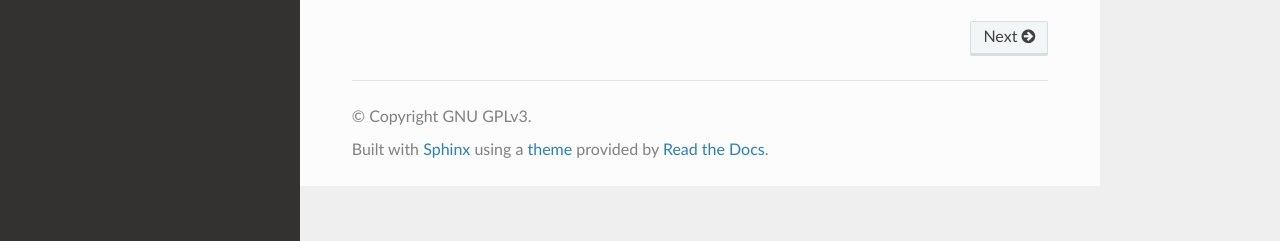
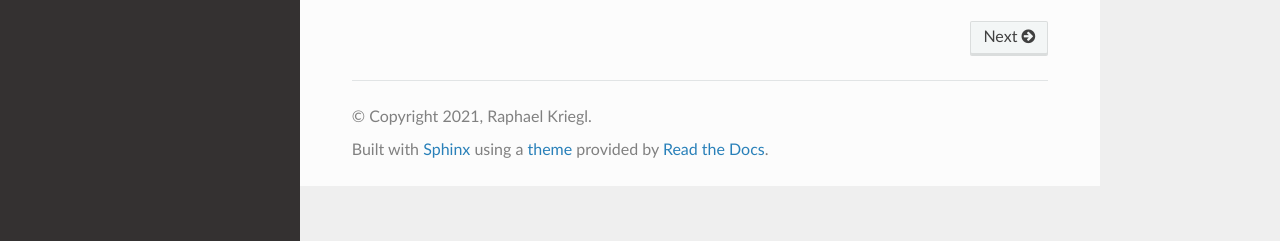
Before and after one commit to rk-exxec/MAEsure, a Sphinx documentation site: the page built from docs/index.rst, in a window 1280 px wide. Shown: the part 656-897 px from the top of the page. Built offline with Sphinx 7.4.7 and the Read the Docs theme 2.0.0, drawn with Linux system fonts in a browser that asks for light colours.

Commit message:
fix docs build process

```diff
--- a/docs/conf.py
+++ b/docs/conf.py
@@ -19,7 +19,7 @@ sys.path.insert(0, os.path.abspath('../src'))
 # -- Project information -----------------------------------------------------
 
 project = 'MAEsure'
-copyright = 'GNU GPLv3'
+copyright = '2021, Raphael Kriegl'
 author = 'Raphael Kriegl'
 
 
--- a/requirements.txt
+++ b/requirements.txt
@@ -35,5 +35,5 @@ six==1.15.0
 tifffile==2020.10.1
 toml==0.10.1
 typed-ast==1.4.1
-VimbaPython @ https://github.com/alliedvision/VimbaPython.git@releases/1.0.1#egg=VimbaPython
+VimbaPython @ git+https://github.com/alliedvision/VimbaPython.git@v1.0.1#egg=VimbaPython
 wrapt==1.12.1
```
